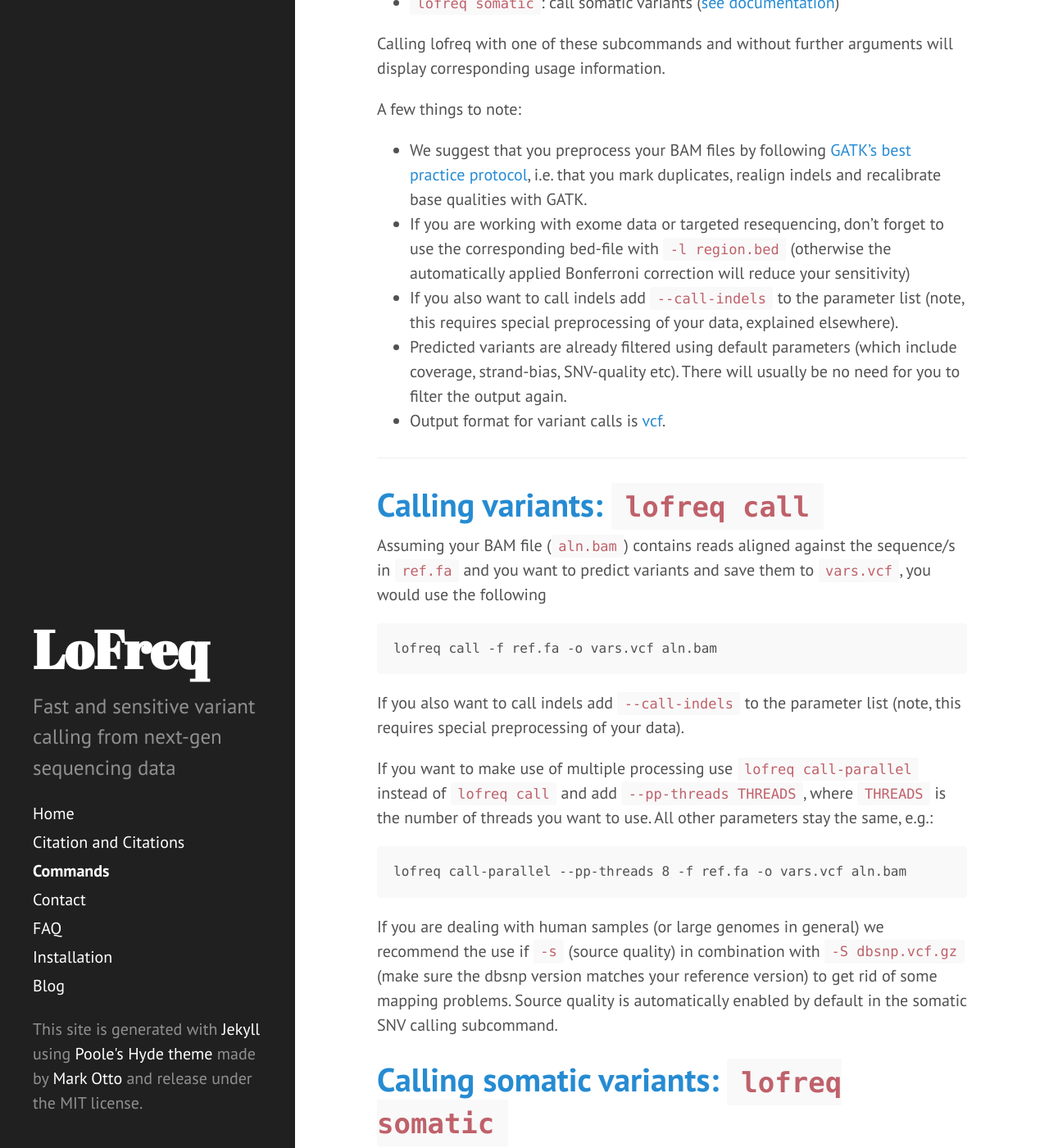
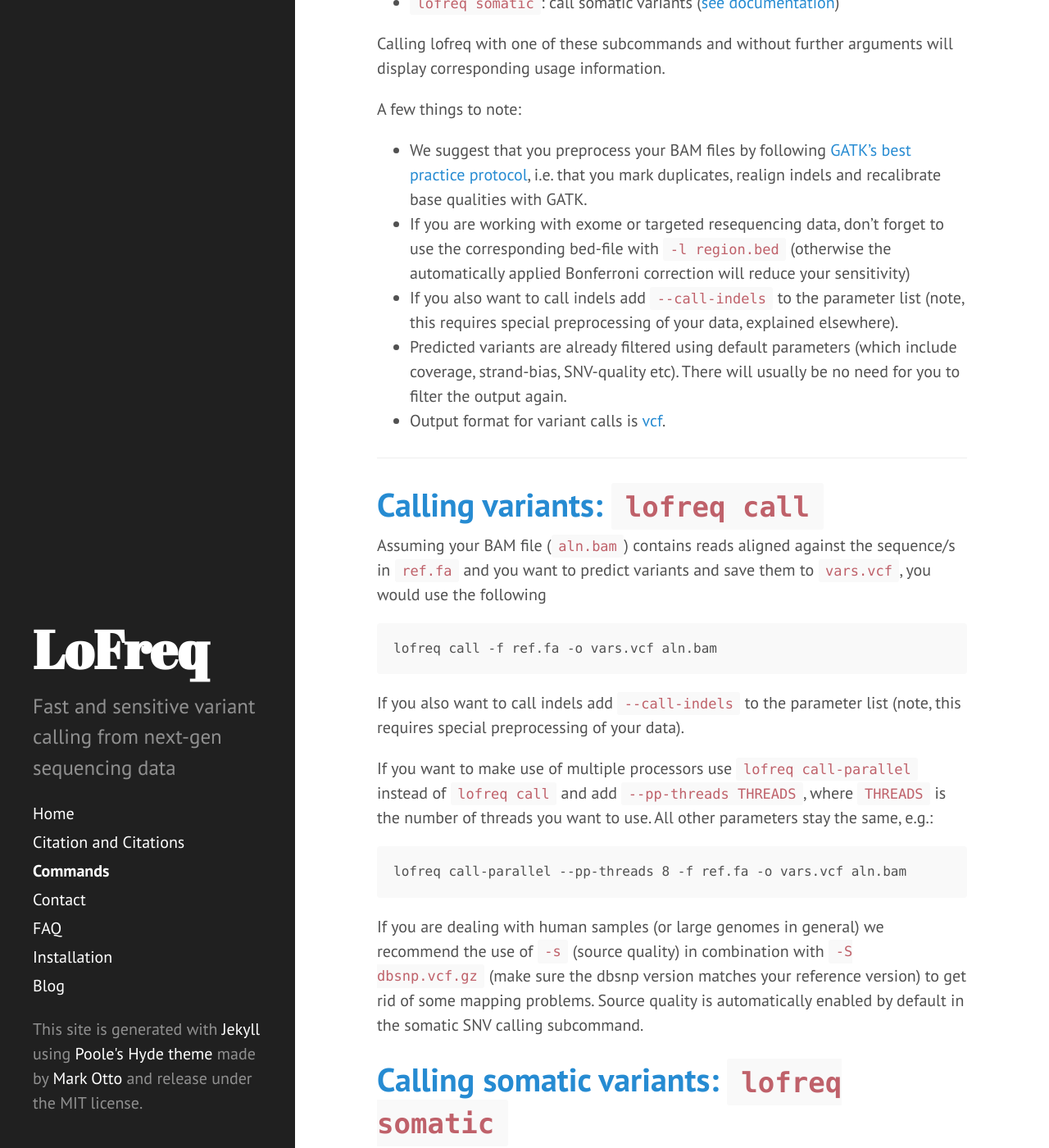
Before and after one commit to CSB5/lofreq, a Jekyll site: the page built from commands.md, in a window 1280 px wide and 1400 px high, scrolled down 409 px. Shown: the whole window at 82% size. Built offline with Jekyll 4.4.1, drawn with Linux system fonts in a browser that asks for light colours; Markdown is read by kramdown in place of the engine named in the settings; some of the changed text lies outside the part shown.

Commit message:
Fixed typos found by Chenhao

```diff
--- a/commands.md
+++ b/commands.md
@@ -24,7 +24,7 @@
   [GATK's best practice protocol](http://www.broadinstitute.org/gatk/guide/best-practices),
   i.e. that you mark duplicates, realign indels and recalibrate base
   qualities with GATK.
-- If you are working with exome data or targeted resequencing, don't
+- If you are working with exome or targeted resequencing data, don't
   forget to use the corresponding bed-file with `-l region.bed`
   (otherwise the automatically applied Bonferroni correction will
   reduce your sensitivity)
@@ -55,7 +55,7 @@
 
 <!-- FIXME preprocessing needs separate article-->
 
-If you want to make use of multiple processing use `lofreq
+If you want to make use of multiple processors use `lofreq
 call-parallel` instead of `lofreq call` and add `--pp-threads
 THREADS`, where `THREADS` is the number of threads you want to use.
 All other parameters stay the same, e.g.:
@@ -64,7 +64,7 @@
 
 
 If you are dealing with human samples (or large genomes  in general) we
-recommend the use if `-s` (source quality) in combination with `-S
+recommend the use of `-s` (source quality) in combination with `-S
 dbsnp.vcf.gz` (make sure the dbsnp version matches your reference version) to get rid of
 some mapping problems. Source quality is automatically enabled by default in the
 somatic SNV calling subcommand.
```
Also changed, not shown: other parts of commands.md (+1 -1 lines), faq.md (+1 -1 lines), index.md (+1 -1 lines).
